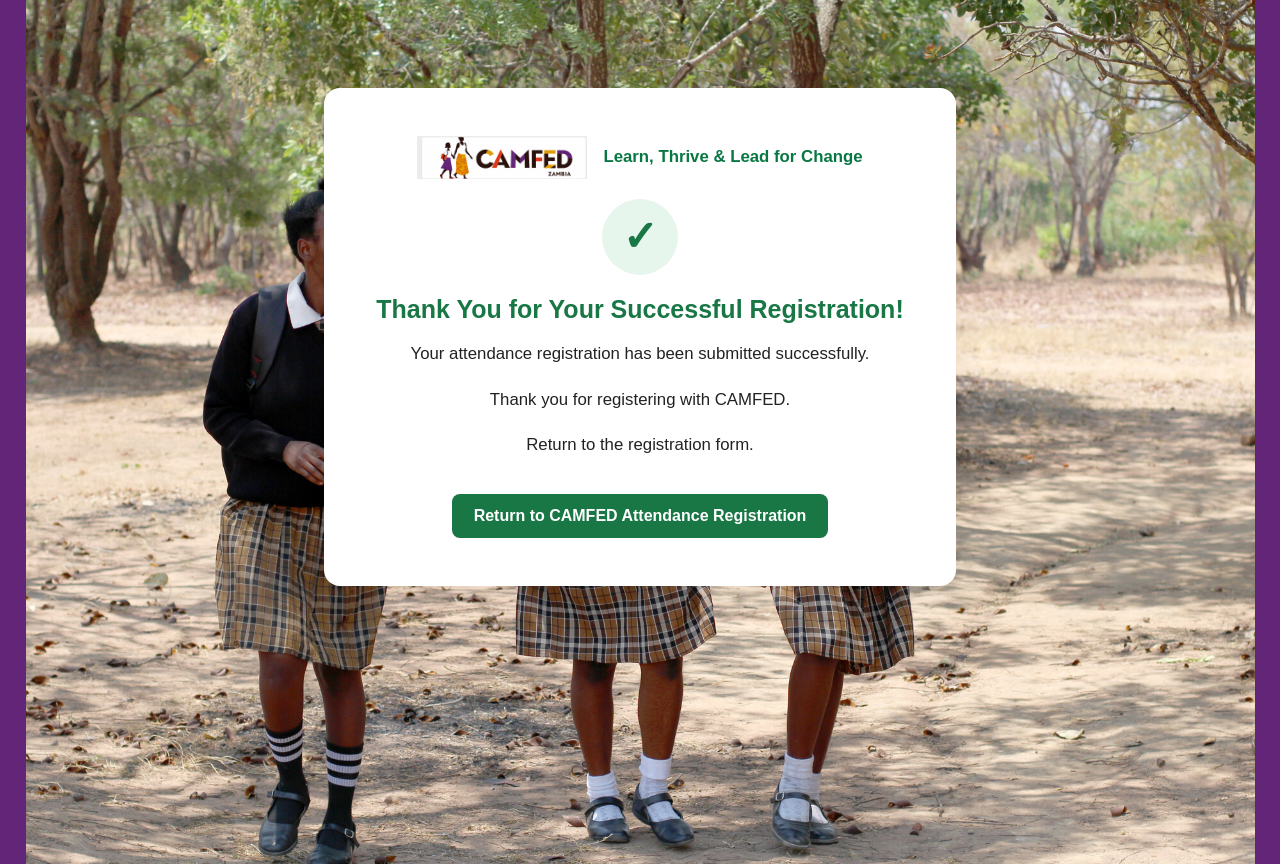
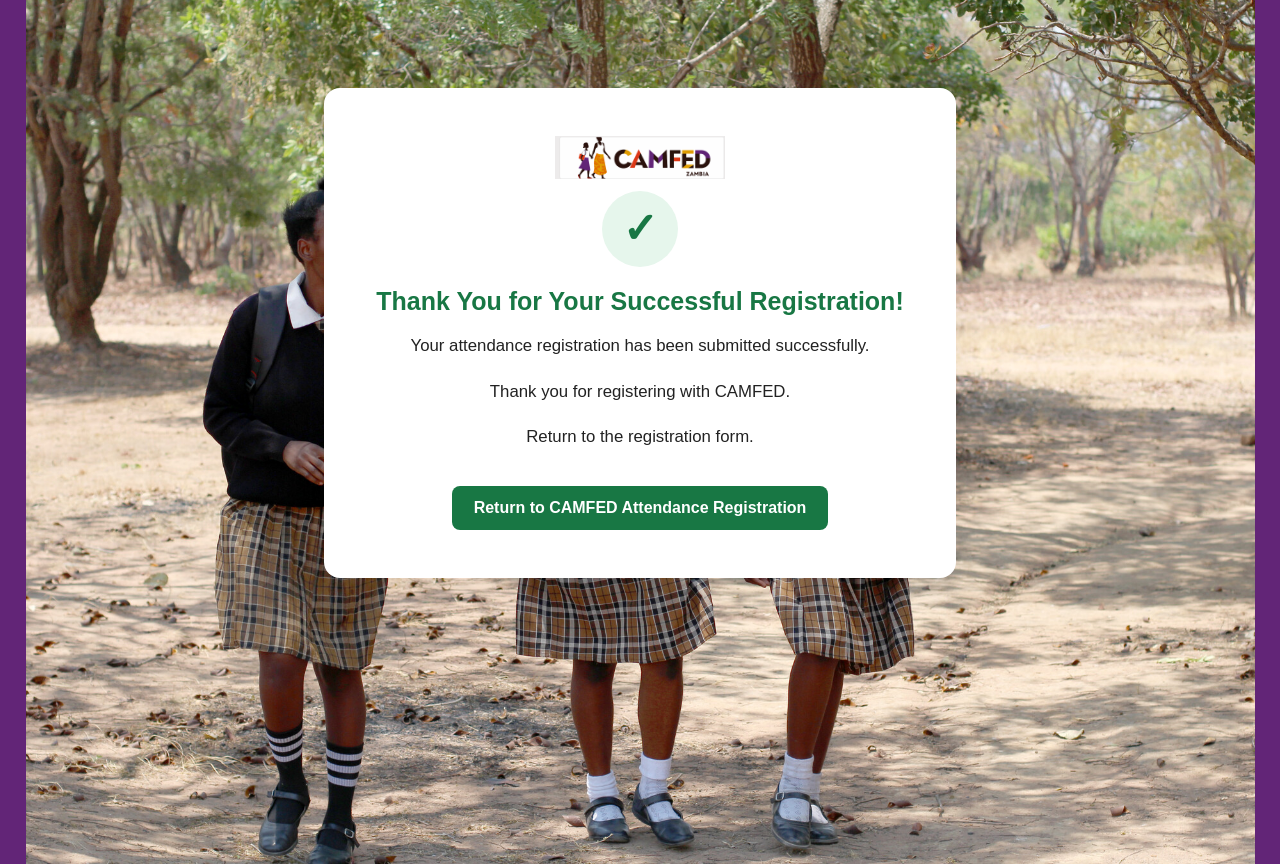
Before and after one commit to jmpundu-bot/camfed, a website: page public/success.html in a window 1280 px wide. Drawn offline with Linux system fonts and the light colour scheme.

Commit message:
Revert "Add CAMFED slogan branding to registration pages"
This reverts commit 4e984b3901f155800fc7688a5c98de2638375945.

```diff
--- a/public/style.css
+++ b/public/style.css
@@ -3,11 +3,6 @@
 .home-actions{display:flex;gap:10px;justify-content:center;flex-wrap:wrap;margin-top:20px}
 .button-link{display:inline-block;text-decoration:none;border-radius:7px;padding:12px 18px;font-weight:700;background:#222;color:#fff}
 .secondary-link{background:#64748b}
-
-.camfed-brand-lockup{display:flex;align-items:center;justify-content:center;gap:16px;margin:0 auto 20px}
-.camfed-brand-lockup .logo{flex:0 1 170px;width:170px;height:auto;max-height:70px;object-fit:contain;margin:0}
-.camfed-brand-lockup p{margin:0;color:#087742;font-size:clamp(16px,2.5vw,22px);font-weight:700;line-height:1.3;text-align:left}
-@media(max-width:420px){.camfed-brand-lockup{gap:10px}.camfed-brand-lockup .logo{flex-basis:125px;width:125px}.camfed-brand-lockup p{font-size:15px}}
 
 
 /* Keep the complete CAMFED Zambia background photo visible on every screen size. */
--- a/public/success.html
+++ b/public/success.html
@@ -14,10 +14,7 @@
 </head>
 <body class="purple-page">
 <main class="success-wrap"><section class="success-card">
-<div class="camfed-brand-lockup">
-  <img src="/images/camfed-logo.png" class="logo" alt="CAMFED logo" onerror="this.style.display='none'">
-  <p>Learn, Thrive &amp; Lead for Change</p>
-</div>
+<img src="/images/camfed-logo.png" class="logo" alt="CAMFED logo" onerror="this.style.display='none'">
 <div class="success-mark" aria-hidden="true">✓</div>
 <h1>Thank You for Your Successful Registration!</h1>
 <p>Your attendance registration has been submitted successfully.</p>
```
Also changed, not shown: public/register.html (+1 -4 lines).
